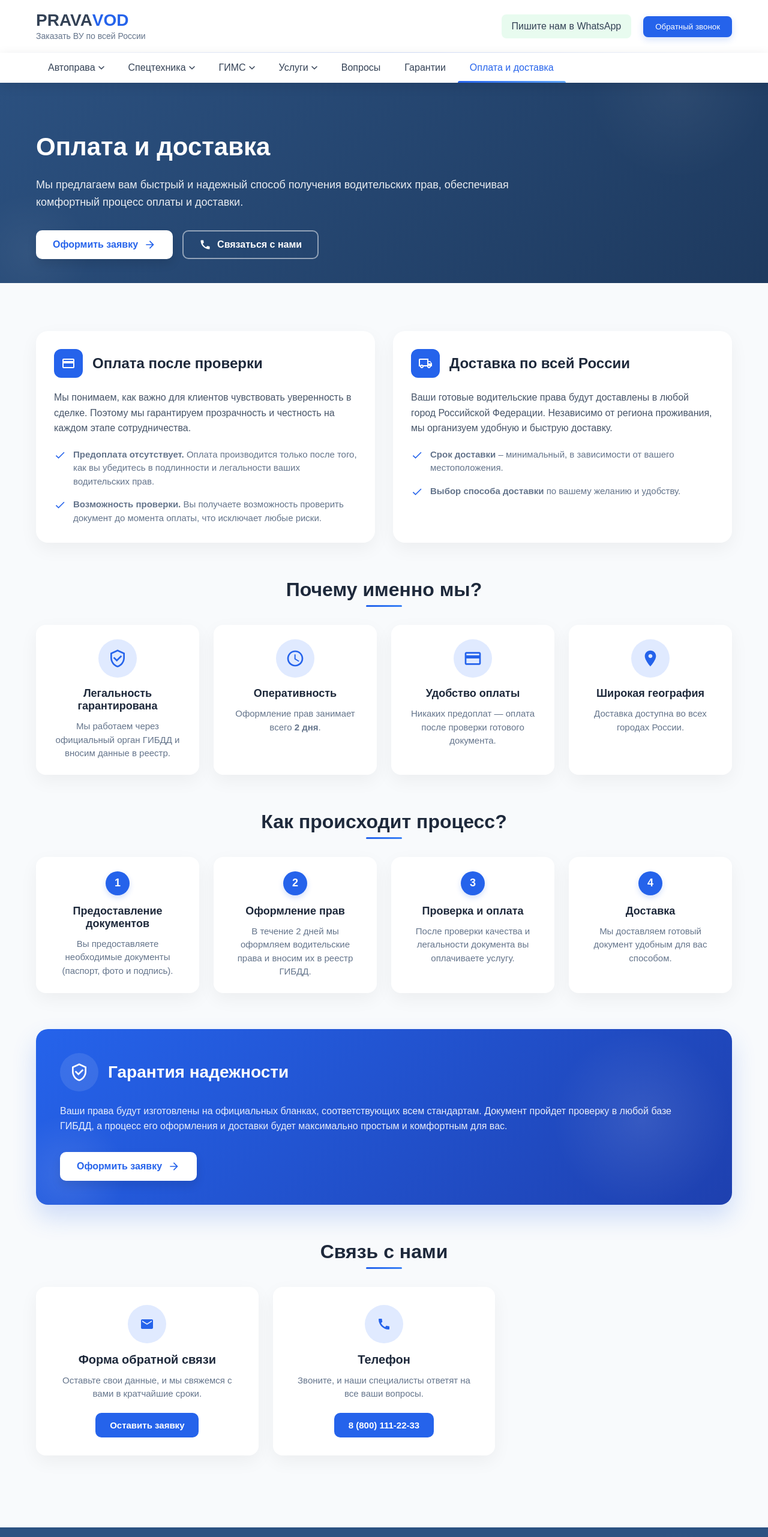
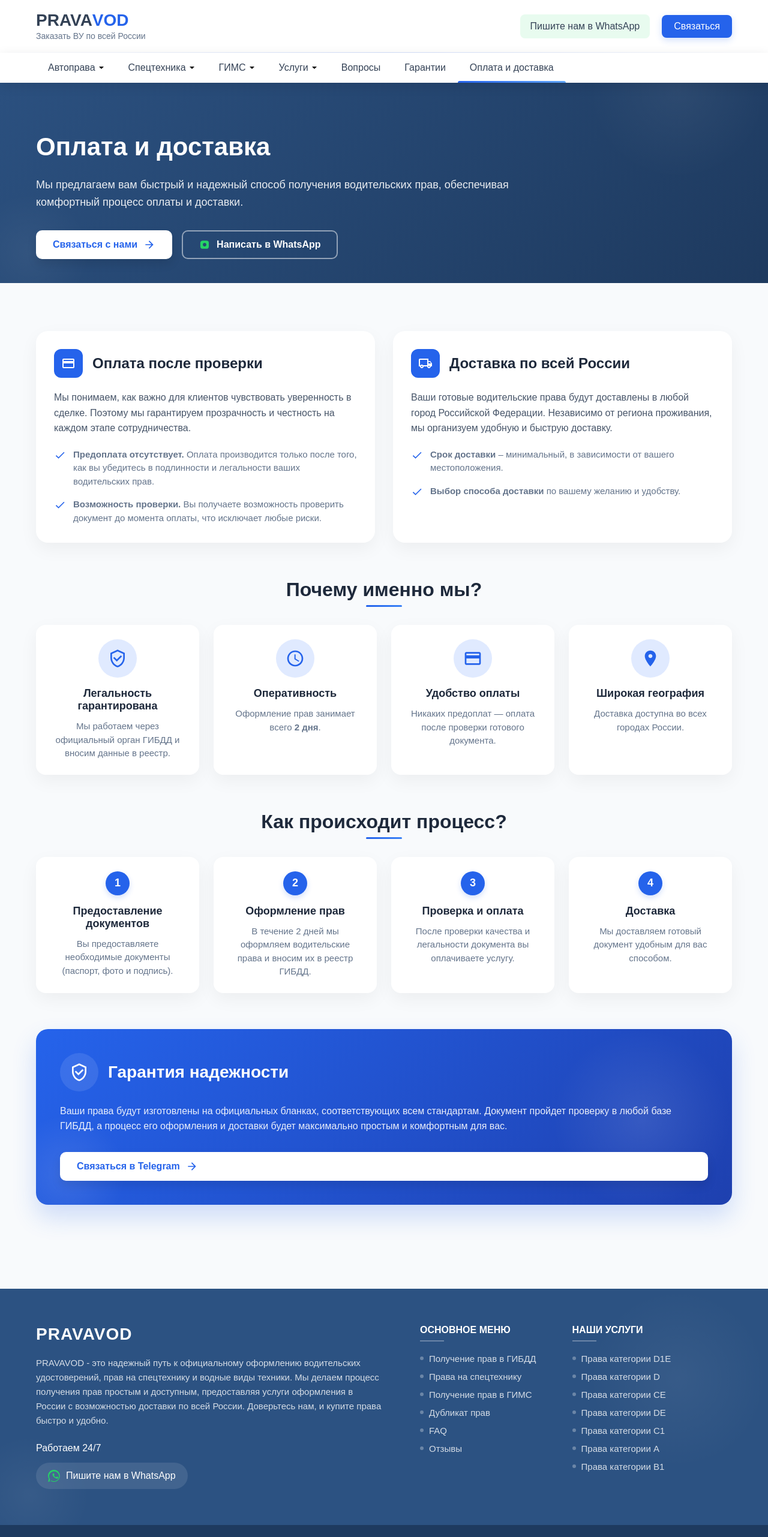
Before and after one commit to ArtemMikhailenko/Prava, a Next.js app: page /payment in a window 1280 px wide. Shown: the top 2563 px of the page at 60% size. Built offline with nearby package versions, Linux system fonts and the light colour scheme.

Commit message:
add new page

```diff
--- a/src/app/payment/page.tsx
+++ b/src/app/payment/page.tsx
@@ -40,17 +40,49 @@ export default function PaymentDelivery(){
               обеспечивая комфортный процесс оплаты и доставки.
             </p>
             <div className={styles.heroCta}>
-              <button className={styles.primaryButton}>
-                Оформить заявку
-                <svg className={styles.buttonIcon} width="20" height="20" viewBox="0 0 24 24" fill="none" xmlns="http://www.w3.org/2000/svg">
-                  <path d="M12 4L10.59 5.41L16.17 11H4V13H16.17L10.59 18.59L12 20L20 12L12 4Z" fill="currentColor"/>
+              {/* Telegram CTA */}
+              <a
+                href="https://t.me/Aleksandr24th"
+                target="_blank"
+                rel="noopener noreferrer"
+                className={styles.primaryButton}
+              >
+                Связаться с нами
+                <svg
+                  className={styles.buttonIcon}
+                  width="20"
+                  height="20"
+                  viewBox="0 0 24 24"
+                  fill="none"
+                  xmlns="http://www.w3.org/2000/svg"
+                >
+                  <path
+                    d="M12 4L10.59 5.41L16.17 11H4V13H16.17L10.59 18.59L12 20L20 12L12 4Z"
+                    fill="currentColor"
+                  />
                 </svg>
-              </button>
-              <a href="tel:88001112233" className={styles.secondaryButton}>
-                <svg width="20" height="20" viewBox="0 0 24 24" fill="none" xmlns="http://www.w3.org/2000/svg">
-                  <path d="M20.01 15.38C18.78 15.38 17.59 15.18 16.48 14.82C16.13 14.7 15.74 14.79 15.47 15.06L13.9 17.03C11.07 15.68 8.42 13.13 7.01 10.2L8.96 8.54C9.23 8.26 9.31 7.87 9.2 7.52C8.83 6.41 8.64 5.22 8.64 3.99C8.64 3.45 8.19 3 7.65 3H4.19C3.65 3 3 3.24 3 3.99C3 13.28 10.73 21 20.01 21C20.72 21 21 20.37 21 19.82V16.37C21 15.83 20.55 15.38 20.01 15.38Z" fill="currentColor"/>
+              </a>
+
+              {/* WhatsApp CTA */}
+              <a
+                href="https://wa.me/79002781851"
+                target="_blank"
+                rel="noopener noreferrer"
+                className={styles.secondaryButton}
+              >
+                <svg
+                  width="20"
+                  height="20"
+                  viewBox="0 0 24 24"
+                  fill="none"
+                  xmlns="http://www.w3.org/2000/svg"
+                >
+                  <path
+                    d="M19.05 4.91C18.1 4.2 16.9 3.85 15.28 3.85H8.73C7.05 3.85 5.82 4.22 4.87 4.95C3.93 5.7 3.45 6.76 3.45 8.14V15.86C3.45 17.23 3.93 18.31 4.87 19.05C5.82 19.78 7.05 20.15 8.73 20.15H15.28C16.93 20.15 18.15 19.78 19.04 19.05C19.96 18.31 20.42 17.23 20.42 15.86V8.14C20.45 6.79 19.98 5.71 19.05 4.91ZM12 15.52C10.07 15.52 8.5 13.94 8.5 12C8.5 10.06 10.07 8.48 12 8.48C13.93 8.48 15.5 10.06 15.5 12C15.5 13.94 13.93 15.52 12 15.52Z"
+                    fill="#25D366"
+                  />
                 </svg>
-                Связаться с нами
+                Написать в WhatsApp
               </a>
             </div>
           </div>
@@ -261,52 +293,30 @@ export default function PaymentDelivery(){
                 Документ пройдет проверку в любой базе ГИБДД, а процесс его оформления и доставки будет
                 максимально простым и комфортным для вас.
               </p>
-
-              <button className={styles.ctaButton}>
-                Оформить заявку
-                <svg className={styles.buttonIcon} width="20" height="20" viewBox="0 0 24 24" fill="none" xmlns="http://www.w3.org/2000/svg">
-                  <path d="M12 4L10.59 5.41L16.17 11H4V13H16.17L10.59 18.59L12 20L20 12L12 4Z" fill="currentColor"/>
+              <a
+                href="https://t.me/Aleksandr24th"
+                target="_blank"
+                rel="noopener noreferrer"
+                className={styles.ctaButton}
+              >
+                Связаться в Telegram
+                <svg
+                  className={styles.buttonIcon}
+                  width="20"
+                  height="20"
+                  viewBox="0 0 24 24"
+                  fill="none"
+                  xmlns="http://www.w3.org/2000/svg"
+                >
+                  <path
+                    d="M12 4L10.59 5.41L16.17 11H4V13H16.17L10.59 18.59L12 20L20 12L12 4Z"
+                    fill="currentColor"
+                  />
                 </svg>
-              </button>
+              </a>
             </div>
           </div>
 
-          {/* Contact Section */}
-          <div className={styles.contactSection}>
-            <h2 className={styles.sectionTitle}>Связь с нами</h2>
-
-            <div className={styles.contactMethods}>
-              <div className={`${styles.contactCard} ${isVisible ? styles.fadeIn : ''}`} style={{ animationDelay: '0.1s' }}>
-                <div className={styles.contactIcon}>
-                  <svg width="24" height="24" viewBox="0 0 24 24" fill="none" xmlns="http://www.w3.org/2000/svg">
-                    <path d="M20 4H4C2.9 4 2.01 4.9 2.01 6L2 18C2 19.1 2.9 20 4 20H20C21.1 20 22 19.1 22 18V6C22 4.9 21.1 4 20 4ZM20 8L12 13L4 8V6L12 11L20 6V8Z" fill="currentColor"/>
-                  </svg>
-                </div>
-                <h3 className={styles.contactTitle}>Форма обратной связи</h3>
-                <p className={styles.contactText}>
-                  Оставьте свои данные, и мы свяжемся с вами в кратчайшие сроки.
-                </p>
-                <button className={styles.contactButton}>
-                  Оставить заявку
-                </button>
-              </div>
-
-              <div className={`${styles.contactCard} ${isVisible ? styles.fadeIn : ''}`} style={{ animationDelay: '0.2s' }}>
-                <div className={styles.contactIcon}>
-                  <svg width="24" height="24" viewBox="0 0 24 24" fill="none" xmlns="http://www.w3.org/2000/svg">
-                    <path d="M20.01 15.38C18.78 15.38 17.59 15.18 16.48 14.82C16.13 14.7 15.74 14.79 15.47 15.06L13.9 17.03C11.07 15.68 8.42 13.13 7.01 10.2L8.96 8.54C9.23 8.26 9.31 7.87 9.2 7.52C8.83 6.41 8.64 5.22 8.64 3.99C8.64 3.45 8.19 3 7.65 3H4.19C3.65 3 3 3.24 3 3.99C3 13.28 10.73 21 20.01 21C20.72 21 21 20.37 21 19.82V16.37C21 15.83 20.55 15.38 20.01 15.38Z" fill="currentColor"/>
-                  </svg>
-                </div>
-                <h3 className={styles.contactTitle}>Телефон</h3>
-                <p className={styles.contactText}>
-                  Звоните, и наши специалисты ответят на все ваши вопросы.
-                </p>
-                <a href="tel:88001112233" className={styles.contactButton}>
-                  8 (800) 111-22-33
-                </a>
-              </div>
-            </div>
-          </div>
         </div>
       </section>
     </div>
--- a/src/components/Header/Header.module.css
+++ b/src/components/Header/Header.module.css
@@ -409,7 +409,7 @@
   align-items: center;
 }
 
-.navItem a {
+.navItem span,.navItem a {
   display: flex;
   align-items: center;
   gap: 5px;
@@ -422,7 +422,7 @@
   position: relative;
 }
 
-.navItem:hover a {
+.navItem:hover span,.navItem:hover a {
   color: #2563eb;
 }
 
--- a/src/components/Header/Header.tsx
+++ b/src/components/Header/Header.tsx
@@ -154,16 +154,19 @@ export const Header = () => {
 
           {/* Contact Information */}
           <div className={styles.contactInfo}>
-            <Link href="https://wa.me/your-number" className={styles.whatsappLink}>
+          <Link href="https://wa.me/79002781851" className={styles.whatsappLink}>
               <div className={styles.whatsappContainer}>
                 <span>Пишите нам в WhatsApp</span>
               </div>
             </Link>
-            <button
+            <a
+              href="https://t.me/Aleksandr24th"
+              target="_blank"
+              rel="noopener noreferrer"
               className={styles.callbackButton}
             >
-              <span>Обратный звонок</span>
-            </button>
+              <span>Связаться</span>
+            </a>
           </div>
 
           {/* Mobile Menu Button */}
@@ -190,17 +193,22 @@ export const Header = () => {
                 onMouseEnter={() => item.hasSubmenu && setHoveredSubmenu(item.id)}
                 onMouseLeave={() => item.hasSubmenu && setHoveredSubmenu(null)}
               >
-                <Link
-                  href={item.path}
-                  className={activeNavItem === item.id ? styles.activeLink : ''}
-                >
-                  {item.label}
-                  {item.hasSubmenu && (
-                    <svg className={styles.dropdownArrow} width="10" height="6" viewBox="0 0 10 6" fill="none" xmlns="http://www.w3.org/2000/svg">
-                      <path d="M1 1L5 5L9 1" stroke="currentColor" strokeWidth="1.5" strokeLinecap="round" strokeLinejoin="round"/>
-                    </svg>
+                {item.hasSubmenu ? (
+                    <>
+                      {/* Для пунктов с подменю — просто span */}
+                      <span className={styles.navLabel}>
+                        {item.label}
+                        <svg className={styles.dropdownArrow} width="10" height="6" /* ... */>
+                          <path d="M1 1L5 5L9 1" /* ... *//>
+                        </svg>
+                      </span>
+                    </>
+                  ) : (
+                    /* Для пунктов без подменю — Link */
+                    <Link href={item.path} className={styles.navLink}>
+                      {item.label}
+                    </Link>
                   )}
-                </Link>
                 {activeNavItem === item.id && <div className={styles.activeIndicator} />}
 
                 {/* Dropdown Submenu */}
@@ -217,9 +225,6 @@ export const Header = () => {
                             setIsMenuOpen(false);
                           }}
                         >
-                          <span className={styles.submenuIcon}>
-                            <MenuIcon type={subItem.icon} />
-                          </span>
                           <span className={styles.submenuItemText}>
                             {subItem.title}
                           </span>
--- a/src/components/Сategories/Categories.tsx
+++ b/src/components/Сategories/Categories.tsx
@@ -210,7 +210,7 @@ export const Categories = () => {
                       <span className={styles.price}>{category.price}</span>
                     </div>
 
-                    <Link href={`/category/${category.id}`} className={styles.detailsButton}>
+                    <Link href={`/prava/${category.id}`} className={styles.detailsButton}>
                       <span>Подробнее</span>
                       <svg className={styles.arrowIcon} width="16" height="16" viewBox="0 0 24 24" fill="none" xmlns="http://www.w3.org/2000/svg">
                         <path d="M12 4L10.59 5.41L16.17 11H4V13H16.17L10.59 18.59L12 20L20 12L12 4Z" fill="currentColor"/>
```
Also changed, not shown: src/components/CategoryTemplate/CategoryTemplate.tsx (+46 -13 lines), src/components/Hero/Hero.tsx (+23 -13 lines), src/components/InfoBlock/InfoBlock.tsx (+81 -18 lines), src/components/InfoSection/InfoSection.tsx (+45 -12 lines), src/components/OtherServices/OtherServices.tsx (+9 -7 lines), src/components/ProcessSteps/WorkProcess.tsx (+54 -20 lines), src/components/Services/Services.tsx (+14 -6 lines).
